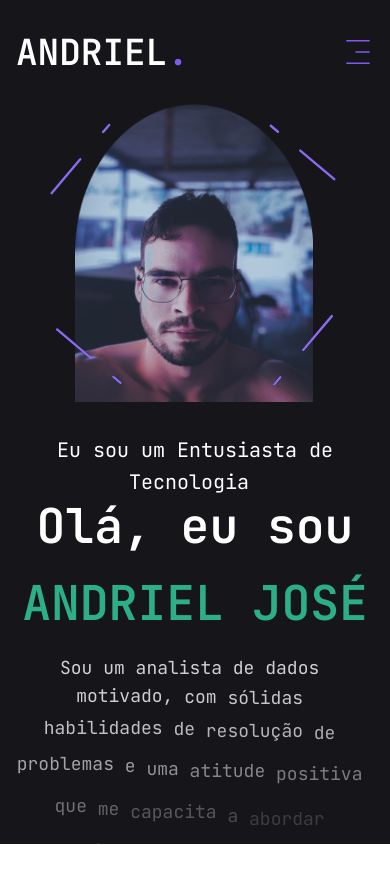
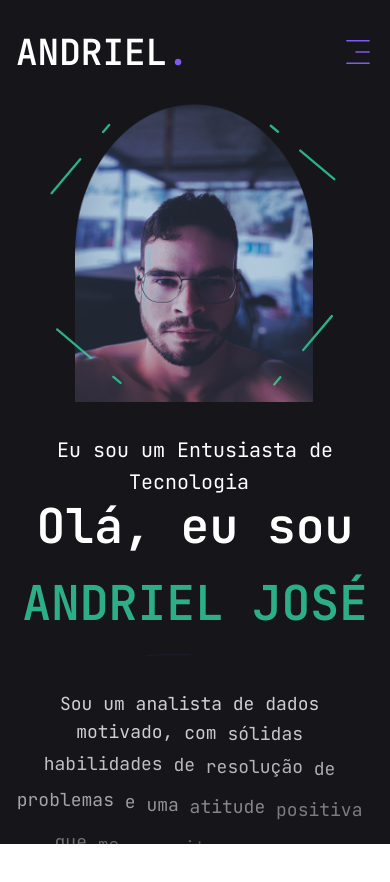
Before and after one commit to andriel300/my-portfolio, a Next.js app: page / in a window 390 px wide. Shown: the top 882 px of the page. Built offline with nearby package versions, Linux system fonts and the light colour scheme.

Commit message:
Feat: add stroke line animation

```diff
--- a/src/app/page.tsx
+++ b/src/app/page.tsx
@@ -1,6 +1,7 @@
 'use client';
 
 import AnimatedText from '@/components/AnimatedText';
+import AnimatedTextUnderlign from '@/components/AnimatedTextUnderlign';
 import DownLoadCVBtn from '@/components/DownLoadCVBtn';
 import FramerWrapper from '@/components/FramerWrapper';
 import MultiDirectionSlide from '@/components/multidirection';
@@ -31,8 +32,9 @@ const Home = () => {
               repeat={Infinity}
             />
             <MultiDirectionSlide />
+            {/* <AnimatedTextUnderlign /> */}
             <AnimatedText
-              className="mb-9 max-w-[500px] text-white/80"
+              className="relative z-10 mb-9 max-w-[500px] text-white/80"
               text="Sou um analista de dados motivado, com sólidas habilidades de resolução de problemas e uma atitude positiva que me capacita a abordar desafios com uma mentalidade analítica e proativa."
             />
 
--- /dev/null
+++ b/src/components/AnimatedTextUnderlign.tsx
@@ -0,0 +1,49 @@
+'use client';
+
+import { motion } from 'framer-motion';
+import React from 'react';
+
+const AnimatedTextUnderlign = () => {
+  const draw = {
+    hidden: { pathLength: 0, opacity: 0 },
+    visible: {
+      pathLength: 1,
+      opacity: 1,
+      transition: {
+        pathLength: { delay: 3.4, type: 'spring', duration: 2, bounce: 0 },
+        opacity: { delay: 3.4, duration: 1 },
+      },
+    },
+  };
+
+  return (
+    <div>
+      <h1 className="text-5xl font-bold tracking-tight text-gray-900 sm:text-7xl">
+        {' '}
+        <span className="font-alliance relative whitespace-nowrap text-teal-800">
+          <motion.svg
+            aria-hidden="true"
+            viewBox="0 0 418 42"
+            className="absolute left-0 top-1/3 fill-teal-500"
+            preserveAspectRatio="xMidYMid meet"
+            width="100%"
+            height="100%"
+            initial="hidden"
+            animate="visible"
+          >
+            <motion.path
+              d="M203.371.916c-26.013-2.078-76.686 1.963-124.73 9.946L67.3 12.749C35.421 18.062 18.2 21.766 6.004 25.934 1.244 27.561.828 27.778.874 28.61c.07 1.214.828 1.121 9.595-1.176 9.072-2.377 17.15-3.92 39.246-7.496C123.565 7.986 157.869 4.492 195.942 5.046c7.461.108 19.25 1.696 19.17 2.582-.107 1.183-7.874 4.31-25.75 10.366-21.992 7.45-35.43 12.534-36.701 13.884-2.173 2.308-.202 4.407 4.442 4.734 2.654.187 3.263.157 15.593-.78 35.401-2.686 57.944-3.488 88.365-3.143 46.327.526 75.721 2.23 130.788 7.584 19.787 1.924 20.814 1.98 24.557 1.332l.066-.011c1.201-.203"
+              variants={draw}
+              strokeWidth="6"
+              fill="none"
+              stroke="#7f5af0"
+            />
+          </motion.svg>
+          <span className="font-alliance relative text-teal-800">ANDRIEL</span>
+        </span>
+      </h1>
+    </div>
+  );
+};
+
+export default AnimatedTextUnderlign;
--- a/src/components/Photo.tsx
+++ b/src/components/Photo.tsx
@@ -5,7 +5,7 @@ import Image from 'next/image';
 
 const Photo = () => {
   return (
-    <div className="relative h-full w-full">
+    <div className="relative z-10 h-full w-full">
       <motion.div
         initial={{ opacity: 0 }}
         animate={{
@@ -43,7 +43,7 @@ const Photo = () => {
         >
           <motion.path
             d="M 3 3 H 498 V 498 H 3 Z"
-            stroke="#8B6AF1"
+            stroke="#2caf86"
             strokeWidth="4"
             strokeLinecap="round"
             strokeLinejoin="round"
--- a/src/components/multidirection.tsx
+++ b/src/components/multidirection.tsx
@@ -8,14 +8,26 @@ const MultiDirectionSlide = () => {
     right: { opacity: 0, x: '25vw' },
   };
 
+  const draw = {
+    hidden: { pathLength: 0, opacity: 0 },
+    visible: {
+      pathLength: 1,
+      opacity: 1,
+      transition: {
+        pathLength: { delay: 5.4, type: 'spring', duration: 4, bounce: 0 },
+        opacity: { delay: 5.4, duration: 3 },
+      },
+    },
+  };
+
   return (
-    <div className="overflow-hidden">
+    <div className="">
       <motion.h1
         initial="hidden"
         animate="visible"
         variants={MULTIDIRECTION_SLIDE_VARIANTS}
         transition={{ delay: 2.4, duration: 1 }}
-        className="h1 font-playfair mb-6"
+        className="h1 font-playfair relative z-10 mb-6"
       >
         Olá, eu sou
       </motion.h1>
@@ -25,10 +37,28 @@ const MultiDirectionSlide = () => {
         variants={MULTIDIRECTION_SLIDE_VARIANTS}
         transition={{ delay: 3.4, duration: 1 }}
         style={{ left: 0 }}
-        className="h1 font-playfair mb-6 text-accent2"
+        className="h1 font-playfair text-shadow-lg relative z-10 mb-6 border-accent text-accent2"
       >
         ANDRIEL JOSÉ
       </motion.h1>
+      <div>
+        <motion.svg
+          aria-hidden="true"
+          viewBox="0 0 418 42"
+          className="static left-0 right-0 top-1/3 z-0 fill-teal-500 md:top-1/3"
+          preserveAspectRatio="xMidYMid meet"
+          initial="hidden"
+          animate="visible"
+        >
+          <motion.path
+            d="M203.371.916c-26.013-2.078-76.686 1.963-124.73 9.946L67.3 12.749C35.421 18.062 18.2 21.766 6.004 25.934 1.244 27.561.828 27.778.874 28.61c.07 1.214.828 1.121 9.595-1.176 9.072-2.377 17.15-3.92 39.246-7.496C123.565 7.986 157.869 4.492 195.942 5.046c7.461.108 19.25 1.696 19.17 2.582-.107 1.183-7.874 4.31-25.75 10.366-21.992 7.45-35.43 12.534-36.701 13.884-2.173 2.308-.202 4.407 4.442 4.734 2.654.187 3.263.157 15.593-.78 35.401-2.686 57.944-3.488 88.365-3.143 46.327.526 75.721 2.23 130.788 7.584 19.787 1.924 20.814 1.98 24.557 1.332l.066-.011c1.201-.203"
+            variants={draw}
+            strokeWidth="1"
+            fill="none"
+            stroke="#7f5af0"
+          />
+        </motion.svg>
+      </div>
     </div>
   );
 };
--- a/tailwind.config.ts
+++ b/tailwind.config.ts
@@ -1,4 +1,5 @@
 import type { Config } from 'tailwindcss';
+const plugin = require('tailwindcss/plugin');
 
 const config = {
   darkMode: ['class'],
@@ -25,6 +26,11 @@ const config = {
       primary: 'var(--font-jetbrainsMono)',
     },
     extend: {
+      textShadow: {
+        sm: '0 1px 2px var(--tw-shadow-color)',
+        DEFAULT: '0 2px 4px var(--tw-shadow-color)',
+        lg: '0 8px 16px var(--tw-shadow-color)',
+      },
       colors: {
         primary: '#16161a',
         accent: {
@@ -49,7 +55,19 @@ const config = {
       },
     },
   },
-  plugins: [require('tailwindcss-animate')],
+  plugins: [
+    require('tailwindcss-animate'),
+    plugin(function ({ matchUtilities, theme }) {
+      matchUtilities(
+        {
+          'text-shadow': (value: any) => ({
+            textShadow: value,
+          }),
+        },
+        { values: theme('textShadow') },
+      );
+    }),
+  ],
 } satisfies Config;
 
 export default config;
```
